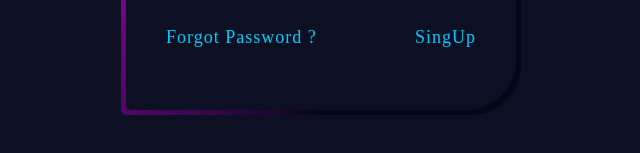
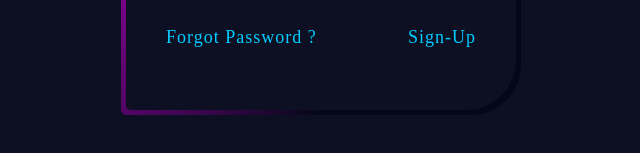
Before and after one commit to lalitjakhar/animated-login-page, a plain HTML site: page index.html in a window 1280 px wide. Shown: the part 425-578 px from the top of the page, 319-959 px from the left. Drawn offline with nearby package versions, Linux system fonts and the light colour scheme.

Commit message:
Update index.html

```diff
--- a/index.html
+++ b/index.html
@@ -39,7 +39,7 @@
         </div>
         <div class="fotter">
           <a>Forgot Password ?</a>
-          <a>SingUp</a>
+          <a>Sign-Up</a>
         </div>
       </div>
     </div>
```
